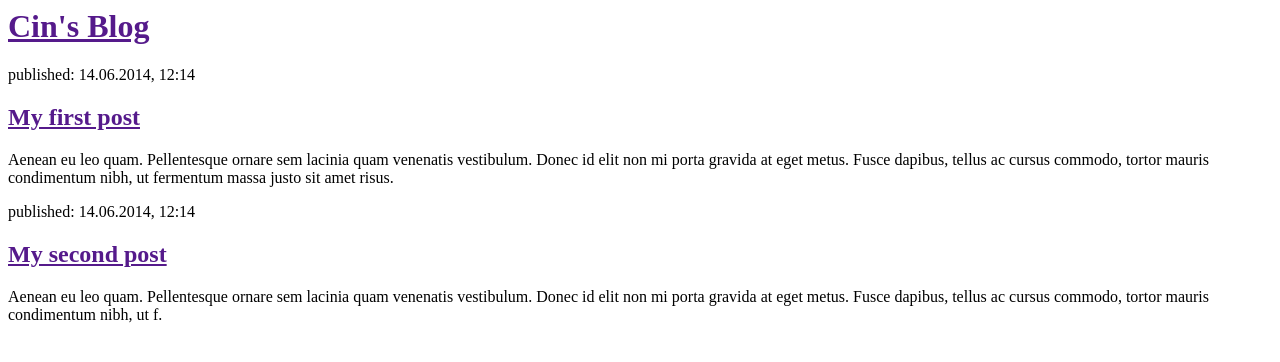
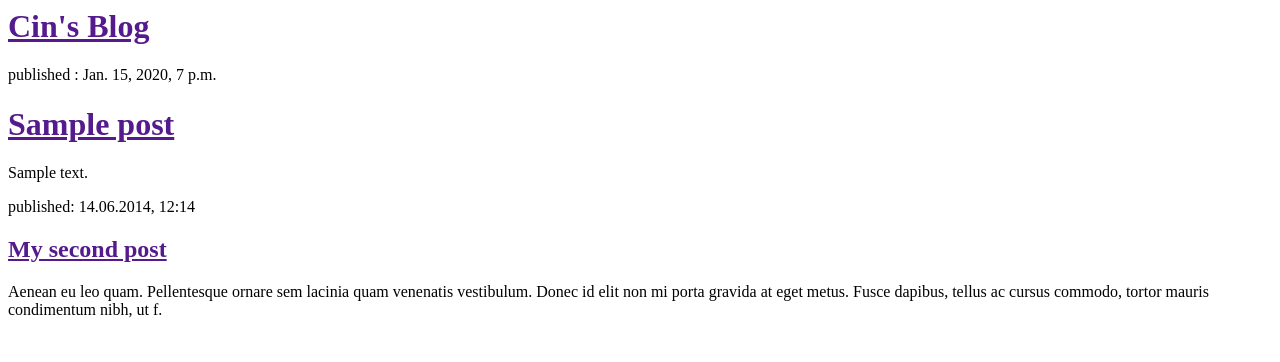
Before and after one commit to forefore/my-first-blog, a Django app: template blog/templates/blog/post_list.html in a window 1280 px wide. Shown: the top 362 px of the page. Run offline with Django 3.2, Linux system fonts and the light colour scheme; the template is opened without the code that fills it: values that come from a table or form of the project are taken from there, others are empty; tables that the repository leaves empty hold one stand-in row (values such as "Sample post").

Commit message:
Modified templates to display posts from database.

```diff
--- a/blog/templates/blog/post_list.html
+++ b/blog/templates/blog/post_list.html
@@ -6,12 +6,13 @@
         <div>
             <h1><a href="">Cin's Blog</a></h1>
         </div>
-
+    {% for post in posts %}
         <div>
-            <p>published: 14.06.2014, 12:14</p>
-            <h2><a href="">My first post</a></h2>
-            <p>Aenean eu leo quam. Pellentesque ornare sem lacinia quam venenatis vestibulum. Donec id elit non mi porta gravida at eget metus. Fusce dapibus, tellus ac cursus commodo, tortor mauris condimentum nibh, ut fermentum massa justo sit amet risus.</p>
+            <p>published : {{ post.published_date }}</p>
+            <h1><a href="">{{ post.title }}</a></h1>
+            <p>{{ post.text|linebreaksbr }} </p>
         </div>
+    {% endfor %}
 
         <div>
             <p>published: 14.06.2014, 12:14</p>
--- a/blog/views.py
+++ b/blog/views.py
@@ -1,5 +1,9 @@
 from django.shortcuts import render
+from django.utils import timezone
+from .models import Post
+
 
 # Create your views here.
 def post_list(request):
-	return render(request, 'blog/post_list.html', {})
+	posts = Post.objects.filter(published_date__lte=timezone.now()).order_by('published_date')
+	return render(request, 'blog/post_list.html', {'posts': posts})
```
